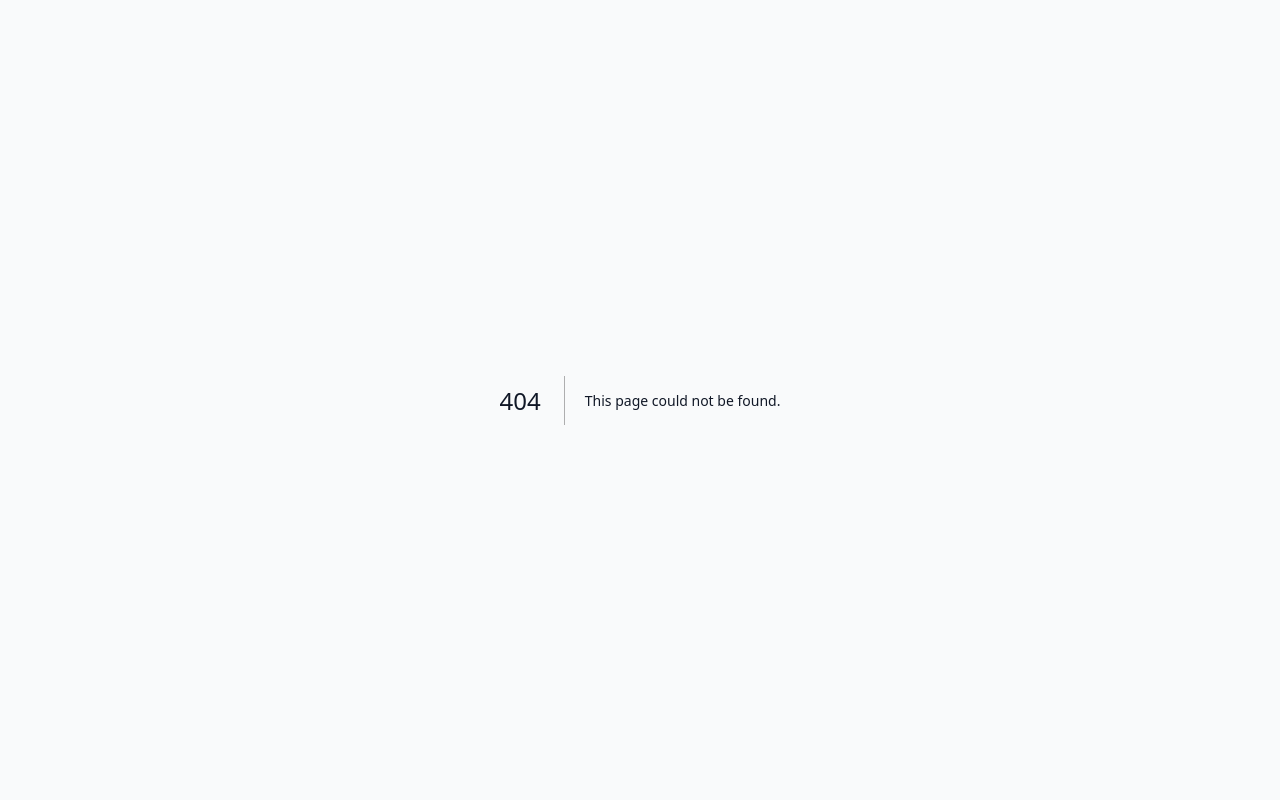
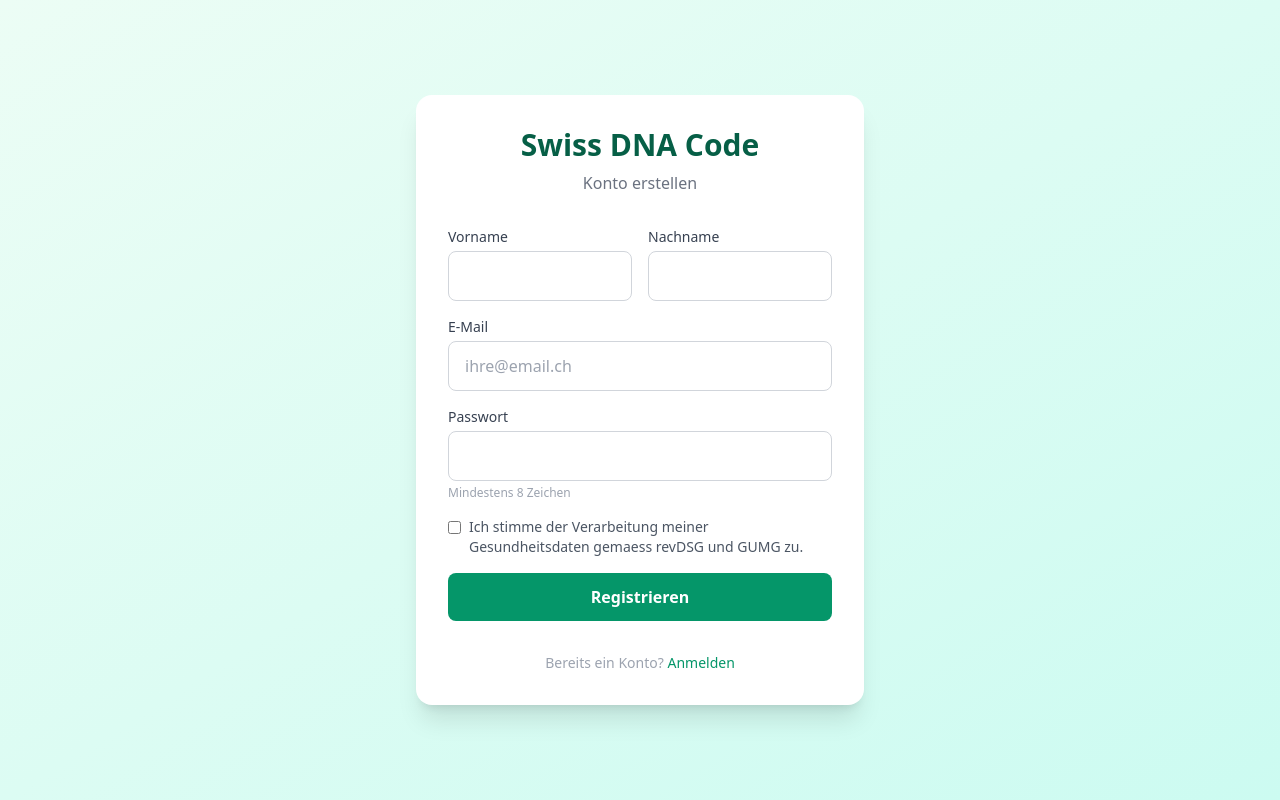
Before and after one commit to Harp-Corp/swiss-dna-platform, a Next.js app in the folder frontend/: page /register in a window 1280 px wide. Before the commit this address had no page. Built offline with nearby package versions, Linux system fonts and the light colour scheme.

Commit message:
Create page.tsx

```diff
--- /dev/null
+++ b/frontend/src/app/register/page.tsx
@@ -0,0 +1,89 @@
+'use client';
+import { useState } from 'react';
+
+export default function RegisterPage() {
+  const [form, setForm] = useState({ firstName: '', lastName: '', email: '', password: '', consent: false });
+  const [loading, setLoading] = useState(false);
+  const [success, setSuccess] = useState(false);
+  const [error, setError] = useState('');
+
+  const handleSubmit = async (e: React.FormEvent) => {
+    e.preventDefault();
+    if (!form.consent) { setError('Bitte stimmen Sie der Datenverarbeitung zu.'); return; }
+    setLoading(true);
+    setError('');
+    try {
+      const res = await fetch(`${process.env.NEXT_PUBLIC_API_URL}/auth/register`, {
+        method: 'POST',
+        headers: { 'Content-Type': 'application/json' },
+        body: JSON.stringify(form),
+      });
+      if (res.ok) { setSuccess(true); } else {
+        const data = await res.json();
+        setError(data.message || 'Registrierung fehlgeschlagen');
+      }
+    } catch { setError('Verbindungsfehler'); }
+    finally { setLoading(false); }
+  };
+
+  if (success) {
+    return (
+      <div className="flex min-h-screen items-center justify-center bg-gradient-to-br from-emerald-50 to-teal-100">
+        <div className="w-full max-w-md rounded-2xl bg-white p-8 shadow-xl text-center">
+          <div className="text-5xl mb-4">&#9993;&#65039;</div>
+          <h2 className="text-2xl font-bold text-emerald-800 mb-2">Registrierung erfolgreich!</h2>
+          <p className="text-gray-500 mb-6">Bitte pruefen Sie Ihre E-Mail und bestaetigen Sie Ihren Account.</p>
+          <a href="/" className="rounded-lg bg-emerald-600 px-6 py-3 text-white font-semibold hover:bg-emerald-700">Zum Login</a>
+        </div>
+      </div>
+    );
+  }
+
+  return (
+    <div className="flex min-h-screen items-center justify-center bg-gradient-to-br from-emerald-50 to-teal-100">
+      <div className="w-full max-w-md space-y-8 rounded-2xl bg-white p-8 shadow-xl">
+        <div className="text-center">
+          <h1 className="text-3xl font-bold text-emerald-800">Swiss DNA Code</h1>
+          <p className="mt-2 text-gray-500">Konto erstellen</p>
+        </div>
+        <form onSubmit={handleSubmit} className="space-y-4">
+          <div className="grid grid-cols-2 gap-4">
+            <div>
+              <label className="block text-sm font-medium text-gray-700">Vorname</label>
+              <input type="text" value={form.firstName} onChange={(e) => setForm({ ...form, firstName: e.target.value })}
+                className="mt-1 w-full rounded-lg border border-gray-300 px-4 py-3 focus:border-emerald-500 focus:outline-none focus:ring-2 focus:ring-emerald-200" required />
+            </div>
+            <div>
+              <label className="block text-sm font-medium text-gray-700">Nachname</label>
+              <input type="text" value={form.lastName} onChange={(e) => setForm({ ...form, lastName: e.target.value })}
+                className="mt-1 w-full rounded-lg border border-gray-300 px-4 py-3 focus:border-emerald-500 focus:outline-none focus:ring-2 focus:ring-emerald-200" required />
+            </div>
+          </div>
+          <div>
+            <label className="block text-sm font-medium text-gray-700">E-Mail</label>
+            <input type="email" value={form.email} onChange={(e) => setForm({ ...form, email: e.target.value })}
+              className="mt-1 w-full rounded-lg border border-gray-300 px-4 py-3 focus:border-emerald-500 focus:outline-none focus:ring-2 focus:ring-emerald-200" placeholder="ihre@email.ch" required />
+          </div>
+          <div>
+            <label className="block text-sm font-medium text-gray-700">Passwort</label>
+            <input type="password" value={form.password} onChange={(e) => setForm({ ...form, password: e.target.value })}
+              className="mt-1 w-full rounded-lg border border-gray-300 px-4 py-3 focus:border-emerald-500 focus:outline-none focus:ring-2 focus:ring-emerald-200" minLength={8} required />
+            <p className="mt-1 text-xs text-gray-400">Mindestens 8 Zeichen</p>
+          </div>
+          <label className="flex items-start gap-2">
+            <input type="checkbox" checked={form.consent} onChange={(e) => setForm({ ...form, consent: e.target.checked })} className="mt-1" />
+            <span className="text-sm text-gray-600">Ich stimme der Verarbeitung meiner Gesundheitsdaten gemaess revDSG und GUMG zu.</span>
+          </label>
+          {error && <p className="text-sm text-red-600">{error}</p>}
+          <button type="submit" disabled={loading}
+            className="w-full rounded-lg bg-emerald-600 px-4 py-3 font-semibold text-white transition hover:bg-emerald-700 disabled:opacity-50">
+            {loading ? 'Registrierung...' : 'Registrieren'}
+          </button>
+        </form>
+        <p className="text-center text-sm text-gray-400">
+          Bereits ein Konto? <a href="/" className="text-emerald-600 hover:underline">Anmelden</a>
+        </p>
+      </div>
+    </div>
+  );
+}
```
